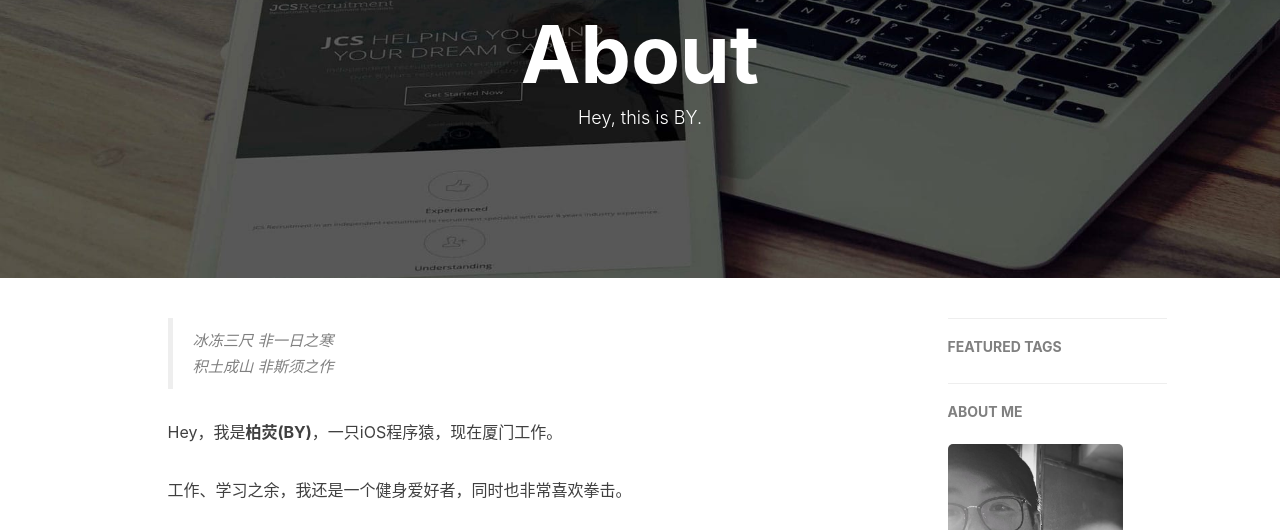
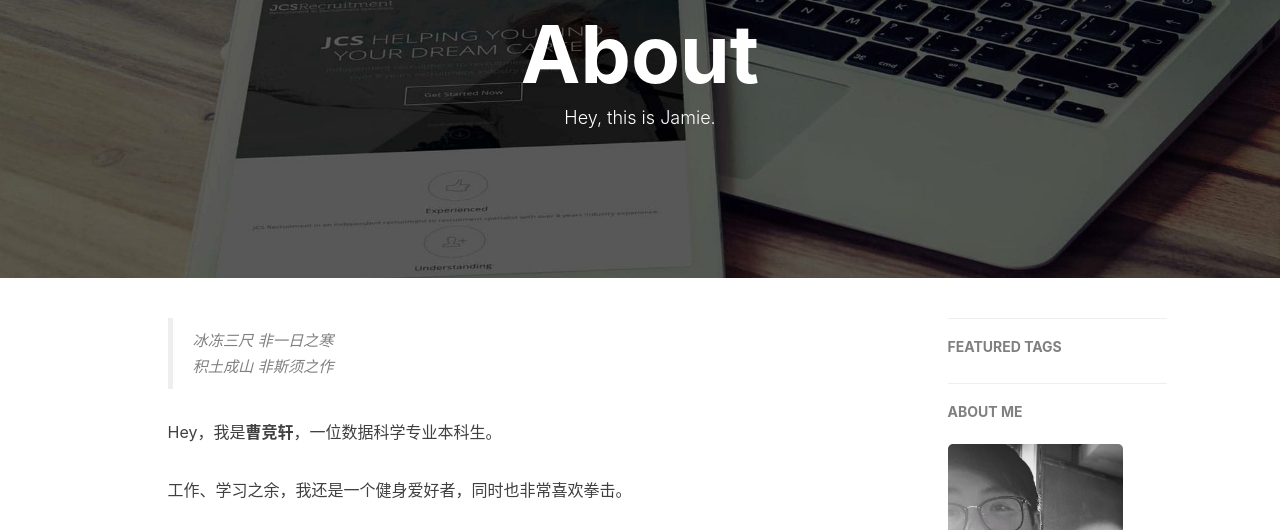
Before and after one commit to jamie-cao/jamie-cao.github.io, a Jekyll site: the page built from about.html, in a window 1280 px wide. Shown: the part 140-670 px from the top of the page. Built offline with Jekyll 4.4.1, drawn with Linux system fonts in a browser that asks for light colours; nearby versions of some CDN libraries; comment, search, counter and statistics services are not loaded.

Commit message:
Update about.html

```diff
--- a/about.html
+++ b/about.html
@@ -1,7 +1,7 @@
 ---
 layout: page
 title: "About"
-description: "Hey, this is BY."
+description: "Hey, this is Jamie."
 header-img: "img/post-bg-rwd.jpg"
 ---
 
@@ -18,7 +18,7 @@ header-img: "img/post-bg-rwd.jpg"
     <blockquote><p>冰冻三尺 非一日之寒<br>
     积土成山 非斯须之作</p></blockquote>
 
-    <p>Hey，我是<strong>柏荧(BY)</strong>，一只iOS程序猿，现在厦门工作。</p>
+    <p>Hey，我是<strong>曹竞轩</strong>，一位数据科学专业本科生。</p>
 
     <p>工作、学习之余，我还是一个健身爱好者，同时也非常喜欢拳击。</p>
 
```
